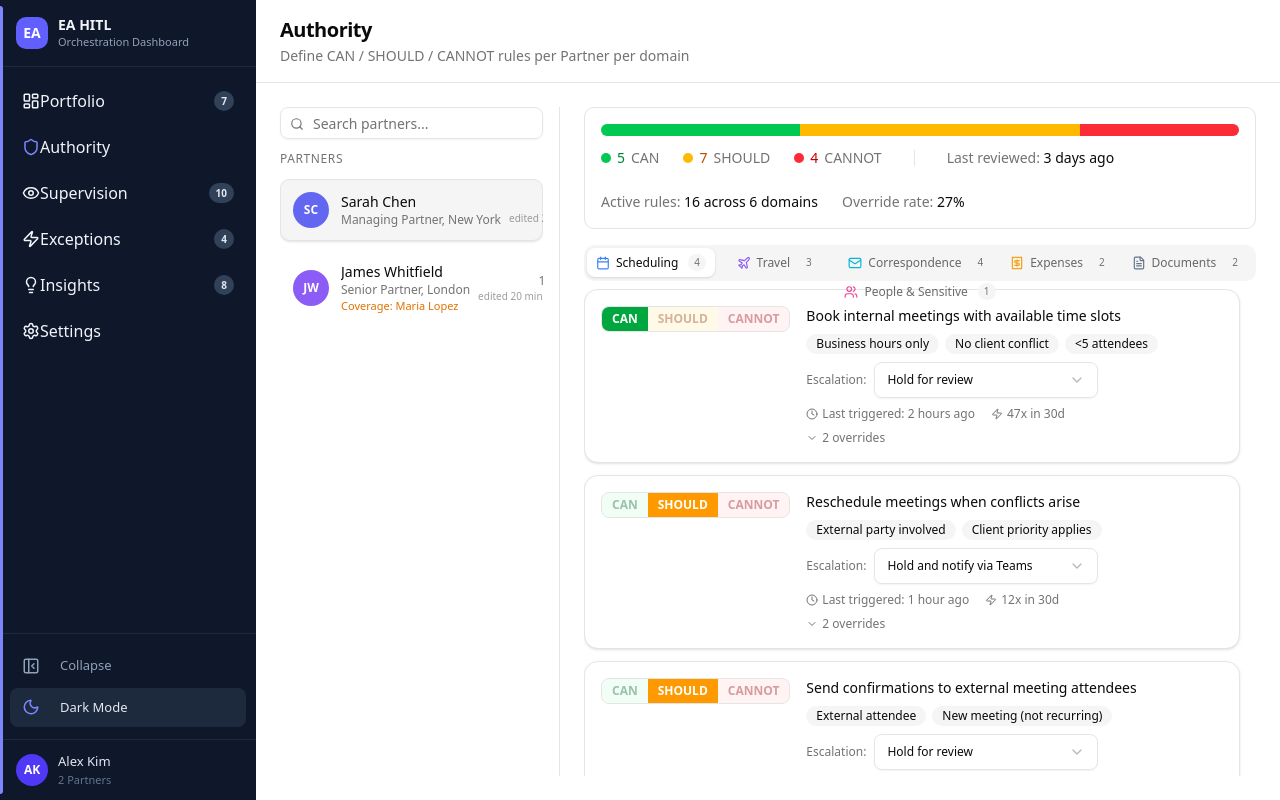
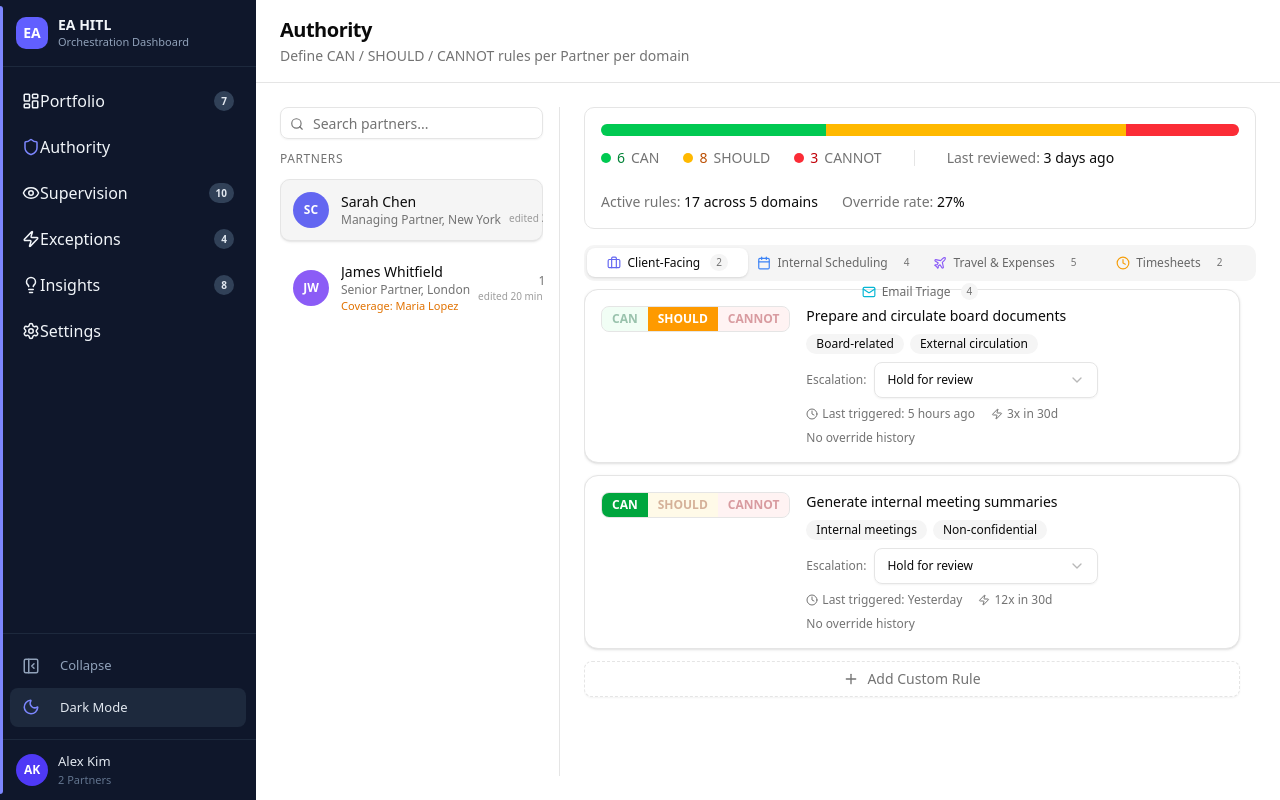
Before and after one commit to dhruvagmck/EADash, a React (Vite) app: page /authority in a window 1280 px wide. Built offline with nearby package versions, Linux system fonts and the light colour scheme.

Commit message:
Refactor domain types and constants to enhance clarity; replace outdated domains with new ones such as 'client-facing', 'internal-scheduling', and 'travel-expenses'. Update signal blocks and authority rules accordingly to reflect the new domain structure.

```diff
--- a/src/components/authority/AuthorityProfile.tsx
+++ b/src/components/authority/AuthorityProfile.tsx
@@ -25,7 +25,7 @@ export default function AuthorityProfile({
     partnerRules.some((r) => r.domain === d)
   )
 
-  const defaultDomain = domainsWithRules[0] || "scheduling"
+  const defaultDomain = domainsWithRules[0] || "internal-scheduling"
 
   const handleLevelChange = (ruleId: string, newLevel: AuthorityLevel) => {
     setLocalRules((prev) =>
--- a/src/components/portfolio/IntentBar.tsx
+++ b/src/components/portfolio/IntentBar.tsx
@@ -11,25 +11,24 @@ import { DOMAIN_CONFIG } from "@/lib/constants"
 export type FocusMode =
   | "all"
   | "client-facing"
-  | "people-sensitive"
-  | "travel-logistics"
+  | "internal"
+  | "travel-expenses"
   | "custom"
 
 const FOCUS_MODES: { id: FocusMode; label: string }[] = [
   { id: "all", label: "All" },
   { id: "client-facing", label: "Client-Facing" },
-  { id: "people-sensitive", label: "People & Sensitive" },
-  { id: "travel-logistics", label: "Travel & Logistics" },
+  { id: "internal", label: "Internal" },
+  { id: "travel-expenses", label: "Travel & Expenses" },
   { id: "custom", label: "Custom" },
 ]
 
 const ALL_DOMAINS: Domain[] = [
-  "scheduling",
-  "travel",
-  "correspondence",
-  "expenses",
-  "documents",
-  "people-sensitive",
+  "client-facing",
+  "internal-scheduling",
+  "travel-expenses",
+  "timesheets",
+  "email-triage",
 ]
 
 interface IntentBarProps {
--- a/src/data/authority.ts
+++ b/src/data/authority.ts
@@ -1,11 +1,11 @@
 import type { AuthorityRule } from "./types"
 
 export const authorityRules: AuthorityRule[] = [
-  // Sarah Chen — Scheduling
+  // Sarah Chen — Internal Scheduling
   {
     id: "rule-sc-sched-1",
     partnerId: "partner-1",
-    domain: "scheduling",
+    domain: "internal-scheduling",
     level: "CAN",
     actionDescription: "Book internal meetings with available time slots",
     conditions: ["Business hours only", "No client conflict", "<5 attendees"],
@@ -20,7 +20,7 @@ export const authorityRules: AuthorityRule[] = [
   {
     id: "rule-sc-sched-2",
     partnerId: "partner-1",
-    domain: "scheduling",
+    domain: "internal-scheduling",
     level: "SHOULD",
     actionDescription: "Reschedule meetings when conflicts arise",
     conditions: ["External party involved", "Client priority applies"],
@@ -35,7 +35,7 @@ export const authorityRules: AuthorityRule[] = [
   {
     id: "rule-sc-sched-3",
     partnerId: "partner-1",
-    domain: "scheduling",
+    domain: "internal-scheduling",
     level: "SHOULD",
     actionDescription: "Send confirmations to external meeting attendees",
     conditions: ["External attendee", "New meeting (not recurring)"],
@@ -50,7 +50,7 @@ export const authorityRules: AuthorityRule[] = [
   {
     id: "rule-sc-sched-4",
     partnerId: "partner-1",
-    domain: "scheduling",
+    domain: "internal-scheduling",
     level: "CANNOT",
     actionDescription: "Book personal time or modify vacation days",
     conditions: ["Weekend/evening", "Vacation/PTO days", "Personal appointments"],
@@ -60,11 +60,11 @@ export const authorityRules: AuthorityRule[] = [
     overrideHistory: [],
   },
 
-  // Sarah Chen — Travel
+  // Sarah Chen — Travel & Expenses
   {
     id: "rule-sc-travel-1",
     partnerId: "partner-1",
-    domain: "travel",
+    domain: "travel-expenses",
     level: "CAN",
     actionDescription: "Book domestic flights within policy",
     conditions: ["Domestic routes", "Economy or Business class", "Under $2,000"],
@@ -76,7 +76,7 @@ export const authorityRules: AuthorityRule[] = [
   {
     id: "rule-sc-travel-2",
     partnerId: "partner-1",
-    domain: "travel",
+    domain: "travel-expenses",
     level: "SHOULD",
     actionDescription: "Book international flights",
     conditions: ["International routes", "Any class"],
@@ -90,7 +90,7 @@ export const authorityRules: AuthorityRule[] = [
   {
     id: "rule-sc-travel-3",
     partnerId: "partner-1",
-    domain: "travel",
+    domain: "travel-expenses",
     level: "CANNOT",
     actionDescription: "Book first class or private aviation",
     conditions: ["First class", "Private jet", "Charter flights"],
@@ -99,12 +99,38 @@ export const authorityRules: AuthorityRule[] = [
     triggerCount30d: 0,
     overrideHistory: [],
   },
+  {
+    id: "rule-sc-exp-1",
+    partnerId: "partner-1",
+    domain: "travel-expenses",
+    level: "SHOULD",
+    actionDescription: "Submit expenses over $500",
+    conditions: ["Amount > $500", "Client entertainment"],
+    escalationBehavior: "Hold for review",
+    lastTriggered: "30 minutes ago",
+    triggerCount30d: 4,
+    overrideHistory: [
+      { date: "Feb 2", action: "$620 client lunch submitted", result: "approved" },
+    ],
+  },
+  {
+    id: "rule-sc-exp-2",
+    partnerId: "partner-1",
+    domain: "travel-expenses",
+    level: "CAN",
+    actionDescription: "Auto-categorize and submit routine expenses under $500",
+    conditions: ["Amount <= $500", "Standard categories", "Receipt attached"],
+    escalationBehavior: "Hold for review",
+    lastTriggered: "Today",
+    triggerCount30d: 18,
+    overrideHistory: [],
+  },
 
-  // Sarah Chen — Correspondence
+  // Sarah Chen — Email Triage
   {
     id: "rule-sc-corr-1",
     partnerId: "partner-1",
-    domain: "correspondence",
+    domain: "email-triage",
     level: "SHOULD",
     actionDescription: "Draft and send client-facing correspondence",
     conditions: ["External recipient", "Client or prospect", "Non-sensitive topic"],
@@ -120,7 +146,7 @@ export const authorityRules: AuthorityRule[] = [
   {
     id: "rule-sc-corr-2",
     partnerId: "partner-1",
-    domain: "correspondence",
+    domain: "email-triage",
     level: "SHOULD",
     actionDescription: "Send board-related communications",
     conditions: ["Board members", "Board secretary", "Board-related topics"],
@@ -134,7 +160,7 @@ export const authorityRules: AuthorityRule[] = [
   {
     id: "rule-sc-corr-3",
     partnerId: "partner-1",
-    domain: "correspondence",
+    domain: "email-triage",
     level: "CAN",
     actionDescription: "Send internal scheduling confirmations",
     conditions: ["Internal recipients only", "Scheduling topic", "No financial commitments"],
@@ -146,7 +172,7 @@ export const authorityRules: AuthorityRule[] = [
   {
     id: "rule-sc-corr-4",
     partnerId: "partner-1",
-    domain: "correspondence",
+    domain: "email-triage",
     level: "CANNOT",
     actionDescription: "Send emails involving financial commitments or legal matters",
     conditions: ["Financial commitment", "Legal topic", "Contractual language"],
@@ -156,39 +182,11 @@ export const authorityRules: AuthorityRule[] = [
     overrideHistory: [],
   },
 
-  // Sarah Chen — Expenses
-  {
-    id: "rule-sc-exp-1",
-    partnerId: "partner-1",
-    domain: "expenses",
-    level: "SHOULD",
-    actionDescription: "Submit expenses over $500",
-    conditions: ["Amount > $500", "Client entertainment"],
-    escalationBehavior: "Hold for review",
-    lastTriggered: "30 minutes ago",
-    triggerCount30d: 4,
-    overrideHistory: [
-      { date: "Feb 2", action: "$620 client lunch submitted", result: "approved" },
-    ],
-  },
-  {
-    id: "rule-sc-exp-2",
-    partnerId: "partner-1",
-    domain: "expenses",
-    level: "CAN",
-    actionDescription: "Auto-categorize and submit routine expenses under $500",
-    conditions: ["Amount <= $500", "Standard categories", "Receipt attached"],
-    escalationBehavior: "Hold for review",
-    lastTriggered: "Today",
-    triggerCount30d: 18,
-    overrideHistory: [],
-  },
-
-  // Sarah Chen — Documents
+  // Sarah Chen — Client-Facing
   {
     id: "rule-sc-docs-1",
     partnerId: "partner-1",
-    domain: "documents",
+    domain: "client-facing",
     level: "SHOULD",
     actionDescription: "Prepare and circulate board documents",
     conditions: ["Board-related", "External circulation"],
@@ -200,7 +198,7 @@ export const authorityRules: AuthorityRule[] = [
   {
     id: "rule-sc-docs-2",
     partnerId: "partner-1",
-    domain: "documents",
+    domain: "client-facing",
     level: "CAN",
     actionDescription: "Generate internal meeting summaries",
     conditions: ["Internal meetings", "Non-confidential"],
@@ -210,25 +208,37 @@ export const authorityRules: AuthorityRule[] = [
     overrideHistory: [],
   },
 
-  // Sarah Chen — People & Sensitive
+  // Sarah Chen — Timesheets
   {
-    id: "rule-sc-people-1",
+    id: "rule-sc-time-1",
     partnerId: "partner-1",
-    domain: "people-sensitive",
-    level: "CANNOT",
-    actionDescription: "Handle any personnel or HR-related matters",
-    conditions: ["Performance reviews", "Compensation", "HR processes"],
-    escalationBehavior: "Block and notify EA",
+    domain: "timesheets",
+    level: "CAN",
+    actionDescription: "Auto-submit weekly timesheets when all entries are within norms",
+    conditions: ["All entries ≤ 10h/day", "No flagged projects", "All codes valid"],
+    escalationBehavior: "Hold for review",
+    lastTriggered: "Today",
+    triggerCount30d: 4,
+    overrideHistory: [],
+  },
+  {
+    id: "rule-sc-time-2",
+    partnerId: "partner-1",
+    domain: "timesheets",
+    level: "SHOULD",
+    actionDescription: "Flag and hold timesheets with entries exceeding daily norms",
+    conditions: ["Any entry > 10h/day", "Flagged project codes", "Missing descriptions"],
+    escalationBehavior: "Hold for review",
     lastTriggered: "2 hours ago",
     triggerCount30d: 3,
     overrideHistory: [],
   },
 
-  // James Whitfield — Scheduling
+  // James Whitfield — Internal Scheduling
   {
     id: "rule-jw-sched-1",
     partnerId: "partner-2",
-    domain: "scheduling",
+    domain: "internal-scheduling",
     level: "SHOULD",
     actionDescription: "Resolve scheduling conflicts involving external parties",
     conditions: ["External attendees", "Double-booking detected"],
@@ -243,7 +253,7 @@ export const authorityRules: AuthorityRule[] = [
   {
     id: "rule-jw-sched-2",
     partnerId: "partner-2",
-    domain: "scheduling",
+    domain: "internal-scheduling",
     level: "CAN",
     actionDescription: "Book internal meetings and room reservations",
     conditions: ["Internal only", "Business hours", "Standard rooms"],
@@ -255,7 +265,7 @@ export const authorityRules: AuthorityRule[] = [
   {
     id: "rule-jw-sched-3",
     partnerId: "partner-2",
-    domain: "scheduling",
+    domain: "internal-scheduling",
     level: "CANNOT",
     actionDescription: "Auto-decline meeting invitations",
     conditions: ["Any meeting decline", "Without explicit opt-in"],
@@ -265,11 +275,11 @@ export const authorityRules: AuthorityRule[] = [
     overrideHistory: [],
   },
 
-  // James Whitfield — Travel
+  // James Whitfield — Travel & Expenses
   {
     id: "rule-jw-travel-1",
     partnerId: "partner-2",
-    domain: "travel",
+    domain: "travel-expenses",
     level: "SHOULD",
     actionDescription: "Book or change international flights",
     conditions: ["International routes", "Any change to confirmed booking"],
@@ -284,7 +294,7 @@ export const authorityRules: AuthorityRule[] = [
   {
     id: "rule-jw-travel-2",
     partnerId: "partner-2",
-    domain: "travel",
+    domain: "travel-expenses",
     level: "CAN",
     actionDescription: "Book ground transport and hotel within policy",
     conditions: ["Under policy limits", "Preferred suppliers"],
@@ -297,7 +307,7 @@ export const authorityRules: AuthorityRule[] = [
   {
     id: "rule-jw-travel-3",
     partnerId: "partner-2",
-    domain: "travel",
+    domain: "travel-expenses",
     level: "CANNOT",
     actionDescription: "Book red-eye flights",
     conditions: ["Overnight flights", "Red-eye routes"],
@@ -306,12 +316,38 @@ export const authorityRules: AuthorityRule[] = [
     triggerCount30d: 1,
     overrideHistory: [],
   },
+  {
+    id: "rule-jw-exp-1",
+    partnerId: "partner-2",
+    domain: "travel-expenses",
+    level: "CAN",
+    actionDescription: "Auto-categorize and submit standard expenses",
+    conditions: ["Within policy", "Standard categories", "Receipt attached"],
+    escalationBehavior: "Hold for review",
+    lastTriggered: "Yesterday",
+    triggerCount30d: 22,
+    overrideHistory: [],
+  },
+  {
+    id: "rule-jw-exp-2",
+    partnerId: "partner-2",
+    domain: "travel-expenses",
+    level: "SHOULD",
+    actionDescription: "Submit expenses exceeding policy thresholds",
+    conditions: ["Over policy limit", "Requires exception"],
+    escalationBehavior: "Hold and notify via Teams",
+    lastTriggered: "5 hours ago",
+    triggerCount30d: 2,
+    overrideHistory: [
+      { date: "Jan 30", action: "NYC hotel overage submitted with exception", result: "approved" },
+    ],
+  },
 
-  // James Whitfield — Correspondence
+  // James Whitfield — Email Triage
   {
     id: "rule-jw-corr-1",
     partnerId: "partner-2",
-    domain: "correspondence",
+    domain: "email-triage",
     level: "SHOULD",
     actionDescription: "Draft client and prospect correspondence",
     conditions: ["External recipient", "Business development topic"],
@@ -326,7 +362,7 @@ export const authorityRules: AuthorityRule[] = [
   {
     id: "rule-jw-corr-2",
     partnerId: "partner-2",
-    domain: "correspondence",
+    domain: "email-triage",
     level: "SHOULD",
     actionDescription: "Send follow-up reminders to external contacts",
     conditions: ["No response > 3 days", "External recipient"],
@@ -341,7 +377,7 @@ export const authorityRules: AuthorityRule[] = [
   {
     id: "rule-jw-corr-3",
     partnerId: "partner-2",
-    domain: "correspondence",
+    domain: "email-triage",
     level: "CAN",
     actionDescription: "Send internal scheduling and logistics confirmations",
     conditions: ["Internal recipients", "Scheduling or logistics topic"],
@@ -351,39 +387,11 @@ export const authorityRules: AuthorityRule[] = [
     overrideHistory: [],
   },
 
-  // James Whitfield — Expenses
-  {
-    id: "rule-jw-exp-1",
-    partnerId: "partner-2",
-    domain: "expenses",
-    level: "CAN",
-    actionDescription: "Auto-categorize and submit standard expenses",
-    conditions: ["Within policy", "Standard categories", "Receipt attached"],
-    escalationBehavior: "Hold for review",
-    lastTriggered: "Yesterday",
-    triggerCount30d: 22,
-    overrideHistory: [],
-  },
-  {
-    id: "rule-jw-exp-2",
-    partnerId: "partner-2",
-    domain: "expenses",
-    level: "SHOULD",
-    actionDescription: "Submit expenses exceeding policy thresholds",
-    conditions: ["Over policy limit", "Requires exception"],
-    escalationBehavior: "Hold and notify via Teams",
-    lastTriggered: "5 hours ago",
-    triggerCount30d: 2,
-    overrideHistory: [
-      { date: "Jan 30", action: "NYC hotel overage submitted with exception", result: "approved" },
-    ],
-  },
-
-  // James Whitfield — Documents
+  // James Whitfield — Client-Facing
   {
     id: "rule-jw-docs-1",
     partnerId: "partner-2",
-    domain: "documents",
+    domain: "client-facing",
     level: "SHOULD",
     actionDescription: "Share client-facing presentations externally",
     conditions: ["Client presentation", "External sharing"],
@@ -395,7 +403,7 @@ export const authorityRules: AuthorityRule[] = [
   {
     id: "rule-jw-docs-2",
     partnerId: "partner-2",
-    domain: "documents",
+    domain: "client-facing",
     level: "CAN",
     actionDescription: "Generate and distribute internal documents",
     conditions: ["Internal only", "Non-confidential"],
@@ -405,17 +413,29 @@ export const authorityRules: AuthorityRule[] = [
     overrideHistory: [],
   },
 
-  // James Whitfield — People & Sensitive
+  // James Whitfield — Timesheets
   {
-    id: "rule-jw-people-1",
+    id: "rule-jw-time-1",
     partnerId: "partner-2",
-    domain: "people-sensitive",
-    level: "CANNOT",
-    actionDescription: "Handle any personnel or sensitive matters",
-    conditions: ["HR processes", "Confidential communications", "Legal matters"],
-    escalationBehavior: "Block and notify EA",
-    lastTriggered: "Never",
-    triggerCount30d: 0,
+    domain: "timesheets",
+    level: "CAN",
+    actionDescription: "Auto-submit weekly timesheets when all entries are within norms",
+    conditions: ["All entries ≤ 10h/day", "No flagged projects", "All codes valid"],
+    escalationBehavior: "Hold for review",
+    lastTriggered: "Yesterday",
+    triggerCount30d: 4,
+    overrideHistory: [],
+  },
+  {
+    id: "rule-jw-time-2",
+    partnerId: "partner-2",
+    domain: "timesheets",
+    level: "SHOULD",
+    actionDescription: "Flag timesheets with missing project codes or descriptions",
+    conditions: ["Missing project codes", "Empty descriptions", "Unclassified hours"],
+    escalationBehavior: "Hold for review",
+    lastTriggered: "3 days ago",
+    triggerCount30d: 2,
     overrideHistory: [],
   },
 ]
--- a/src/data/signals.ts
+++ b/src/data/signals.ts
@@ -3,9 +3,20 @@ import type { SignalBlockData } from "./types"
 export const signalBlocks: SignalBlockData[] = [
   // Sarah Chen signals
   {
+    id: "sig-sc-client",
+    partnerId: "partner-1",
+    domain: "client-facing",
+    count: 1,
+    severity: "review",
+    summary: "Board brief due in 48h, draft ready",
+    detailItems: [
+      "Q1 Board Briefing Document — AI draft ready for review — due Feb 11",
+    ],
+  },
+  {
     id: "sig-sc-sched",
     partnerId: "partner-1",
-    domain: "scheduling",
+    domain: "internal-scheduling",
     count: 3,
     severity: "review",
     summary: "2 conflicts, 1 external pending",
@@ -18,18 +29,32 @@ export const signalBlocks: SignalBlockData[] = [
   {
     id: "sig-sc-travel",
     partnerId: "partner-1",
-    domain: "travel",
-    count: 1,
+    domain: "travel-expenses",
+    count: 3,
     severity: "running",
-    summary: "LHR→JFK Feb 14, confirmed",
+    summary: "LHR→JFK confirmed, 2 receipts filed",
     detailItems: [
       "BA 178 LHR→JFK, Feb 14, Business Class, Aisle seat — confirmed",
+      "Dinner at Nobu — $847 — auto-categorized as Client Entertainment",
+      "Uber to LHR — $62 — auto-categorized as Ground Transport",
     ],
   },
   {
-    id: "sig-sc-corr",
+    id: "sig-sc-time",
     partnerId: "partner-1",
-    domain: "correspondence",
+    domain: "timesheets",
+    count: 2,
+    severity: "review",
+    summary: "1 timesheet pending, 1 entry flagged",
+    detailItems: [
+      "Weekly timesheet for Feb 3–7 pending Sarah's approval — due today",
+      "Flagged: 12h logged to Acme Corp project on Feb 6 exceeds daily norm",
+    ],
+  },
+  {
+    id: "sig-sc-email",
+    partnerId: "partner-1",
+    domain: "email-triage",
     count: 5,
     severity: "urgent",
     summary: "3 drafts held, 2 urgent replies",
@@ -41,46 +66,24 @@ export const signalBlocks: SignalBlockData[] = [
       "Draft: Thank-you note to JP Morgan dinner attendees",
     ],
   },
+
+  // James Whitfield signals
   {
-    id: "sig-sc-exp",
-    partnerId: "partner-1",
-    domain: "expenses",
+    id: "sig-jw-client",
+    partnerId: "partner-2",
+    domain: "client-facing",
     count: 2,
     severity: "running",
-    summary: "2 receipts auto-categorized",
+    summary: "2 docs in preparation",
     detailItems: [
-      "Dinner at Nobu — $847 — auto-categorized as Client Entertainment",
-      "Uber to LHR — $62 — auto-categorized as Ground Transport",
+      "Client presentation for Henderson Group — formatting in progress",
+      "Travel itinerary summary — auto-generated",
     ],
   },
   {
-    id: "sig-sc-docs",
-    partnerId: "partner-1",
-    domain: "documents",
-    count: 1,
-    severity: "review",
-    summary: "Board brief due in 48h, draft ready",
-    detailItems: [
-      "Q1 Board Briefing Document — AI draft ready for review — due Feb 11",
-    ],
-  },
-  {
-    id: "sig-sc-people",
-    partnerId: "partner-1",
-    domain: "people-sensitive",
-    count: 1,
-    severity: "review",
-    summary: "1 sensitive process update",
-    detailItems: [
-      "Confidential: Performance review documentation for direct report — requires EA routing decision",
-    ],
-  },
-
-  // James Whitfield signals
-  {
     id: "sig-jw-sched",
     partnerId: "partner-2",
-    domain: "scheduling",
+    domain: "internal-scheduling",
     count: 2,
     severity: "urgent",
     summary: "1 VIP conflict, 1 double-book",
@@ -92,7 +95,7 @@ export const signalBlocks: SignalBlockData[] = [
   {
     id: "sig-jw-travel",
     partnerId: "partner-2",
-    domain: "travel",
+    domain: "travel-expenses",
     count: 4,
     severity: "review",
     summary: "CDG→LHR delayed, 2 rebooking options",
@@ -104,9 +107,20 @@ export const signalBlocks: SignalBlockData[] = [
     ],
   },
   {
-    id: "sig-jw-corr",
+    id: "sig-jw-time",
     partnerId: "partner-2",
-    domain: "correspondence",
+    domain: "timesheets",
+    count: 1,
+    severity: "running",
+    summary: "Auto-submitted for week",
+    detailItems: [
+      "Weekly timesheet for Feb 3–7 auto-submitted — 42h across 5 client engagements",
+    ],
+  },
+  {
+    id: "sig-jw-email",
+    partnerId: "partner-2",
+    domain: "email-triage",
     count: 3,
     severity: "review",
     summary: "2 drafts held, 1 follow-up due",
@@ -116,34 +130,4 @@ export const signalBlocks: SignalBlockData[] = [
       "Follow-up overdue: No response from Barclays on Feb 5 meeting request",
     ],
   },
-  {
-    id: "sig-jw-exp",
-    partnerId: "partner-2",
-    domain: "expenses",
-    count: 0,
-    severity: "clear",
-    summary: "All current",
-    detailItems: [],
-  },
-  {
-    id: "sig-jw-docs",
-    partnerId: "partner-2",
-    domain: "documents",
-    count: 2,
-    severity: "running",
-    summary: "2 docs in preparation",
-    detailItems: [
-      "Client presentation for Henderson Group — formatting in progress",
-      "Travel itinerary summary — auto-generated",
-    ],
-  },
-  {
-    id: "sig-jw-people",
-    partnerId: "partner-2",
-    domain: "people-sensitive",
-    count: 0,
-    severity: "clear",
-    summary: "No items",
-    detailItems: [],
-  },
 ]
--- a/src/data/types.ts
+++ b/src/data/types.ts
@@ -1,12 +1,11 @@
 import type { LucideIcon } from "lucide-react"
 
 export type Domain =
-  | "scheduling"
-  | "travel"
-  | "correspondence"
-  | "expenses"
-  | "documents"
-  | "people-sensitive"
+  | "client-facing"
+  | "internal-scheduling"
+  | "travel-expenses"
+  | "timesheets"
+  | "email-triage"
 
 export type Severity = "urgent" | "review" | "running" | "clear"
 export type AuthorityLevel = "CAN" | "SHOULD" | "CANNOT"
--- a/src/lib/constants.ts
+++ b/src/lib/constants.ts
@@ -2,9 +2,8 @@ import {
   Calendar,
   Plane,
   Mail,
-  Receipt,
-  FileText,
-  Users,
+  Clock,
+  Briefcase,
   Shield,
   Eye,
   Zap,
@@ -15,12 +14,11 @@ import {
 import type { DomainConfig, Domain, NavItem } from "@/data/types"
 
 export const DOMAIN_CONFIG: Record<Domain, DomainConfig> = {
-  scheduling: { label: "Scheduling", icon: Calendar, color: "#3b82f6" },
-  travel: { label: "Travel", icon: Plane, color: "#8b5cf6" },
-  correspondence: { label: "Correspondence", icon: Mail, color: "#06b6d4" },
-  expenses: { label: "Expenses", icon: Receipt, color: "#f59e0b" },
-  documents: { label: "Documents", icon: FileText, color: "#64748b" },
-  "people-sensitive": { label: "People & Sensitive", icon: Users, color: "#ec4899" },
+  "client-facing": { label: "Client-Facing", icon: Briefcase, color: "#6366f1" },
+  "internal-scheduling": { label: "Internal Scheduling", icon: Calendar, color: "#3b82f6" },
+  "travel-expenses": { label: "Travel & Expenses", icon: Plane, color: "#8b5cf6" },
+  timesheets: { label: "Timesheets", icon: Clock, color: "#f59e0b" },
+  "email-triage": { label: "Email Triage", icon: Mail, color: "#06b6d4" },
 }
 
 export const SEVERITY_STYLES = {
@@ -58,10 +56,9 @@ export const NAV_ITEMS: NavItem[] = [
 ]
 
 export const DOMAINS: Domain[] = [
-  "scheduling",
-  "travel",
-  "correspondence",
-  "expenses",
-  "documents",
-  "people-sensitive",
+  "client-facing",
+  "internal-scheduling",
+  "travel-expenses",
+  "timesheets",
+  "email-triage",
 ]
```
